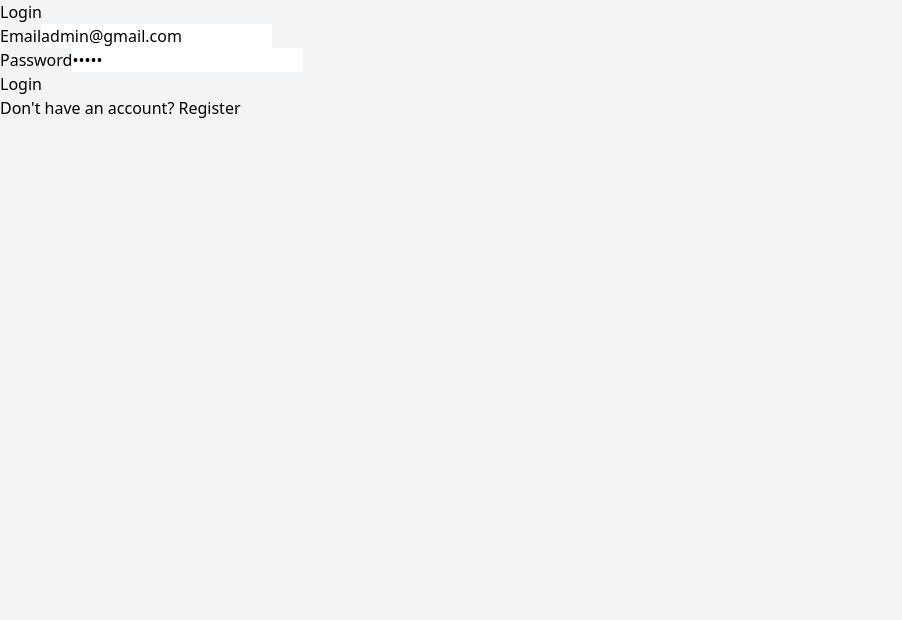
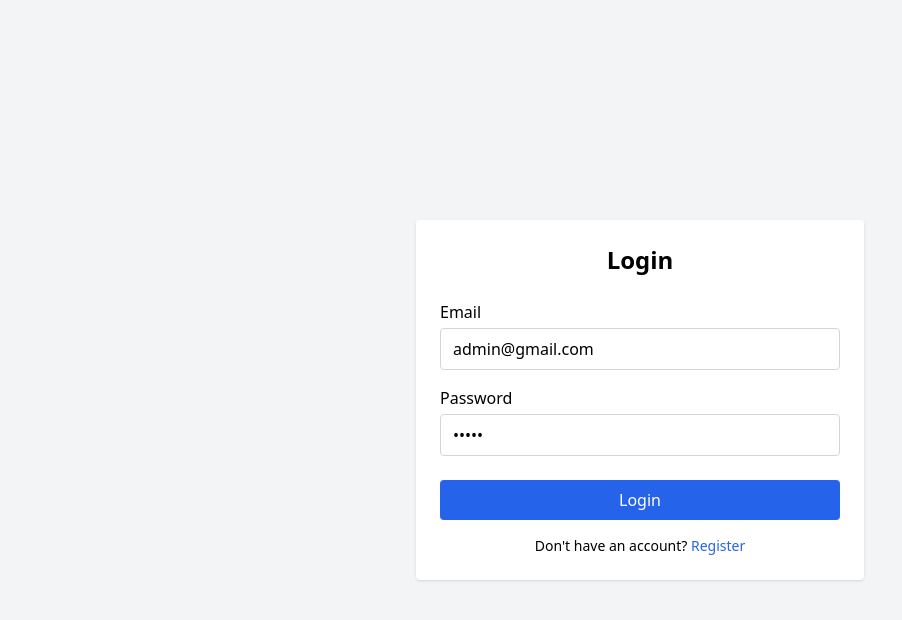
Before and after one commit to ravisharmahere/AI-Task-Management, a React (Create React App) app in the folder frontend/: page /login in a window 1280 px wide. Shown: the top 620 px of the page, without its empty margins (0-902 px from the left). Built offline with nearby package versions, Linux system fonts and the light colour scheme; no server answers.

Commit message:
update css

```diff
--- a/frontend/tailwind.config.js
+++ b/frontend/tailwind.config.js
@@ -1,8 +1,5 @@
 module.exports = {
-  content: [
-    "./src*.{js,jsx,ts,tsx}",
-    "./public/index.html"
-  ],
+  content: ['./src/**/*.{js,jsx,ts,tsx}', './public/index.html'],
   theme: {
     extend: {},
   },
```
Also changed, not shown: 1 other file (tests, documents, lock files or other folders).
